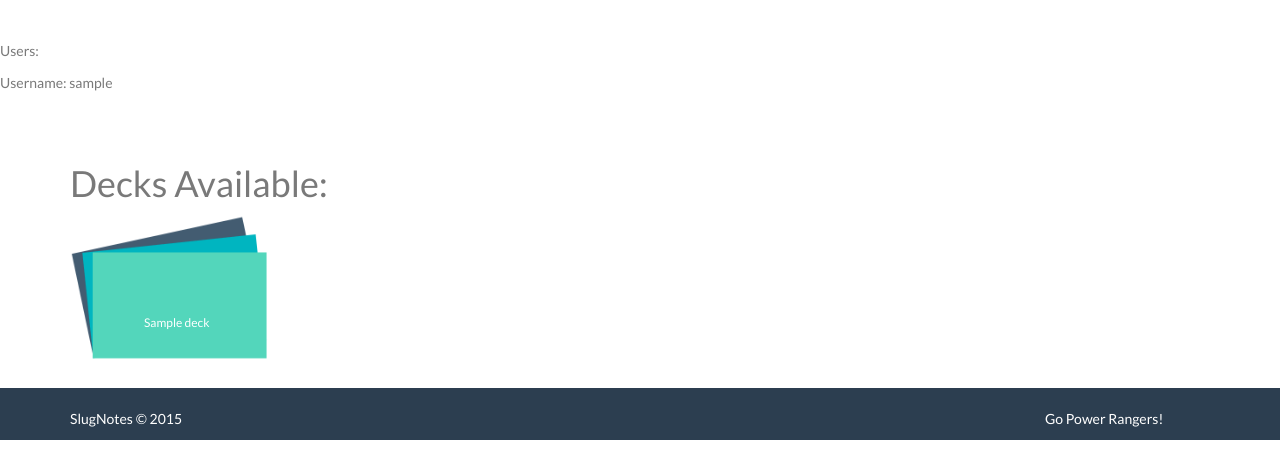
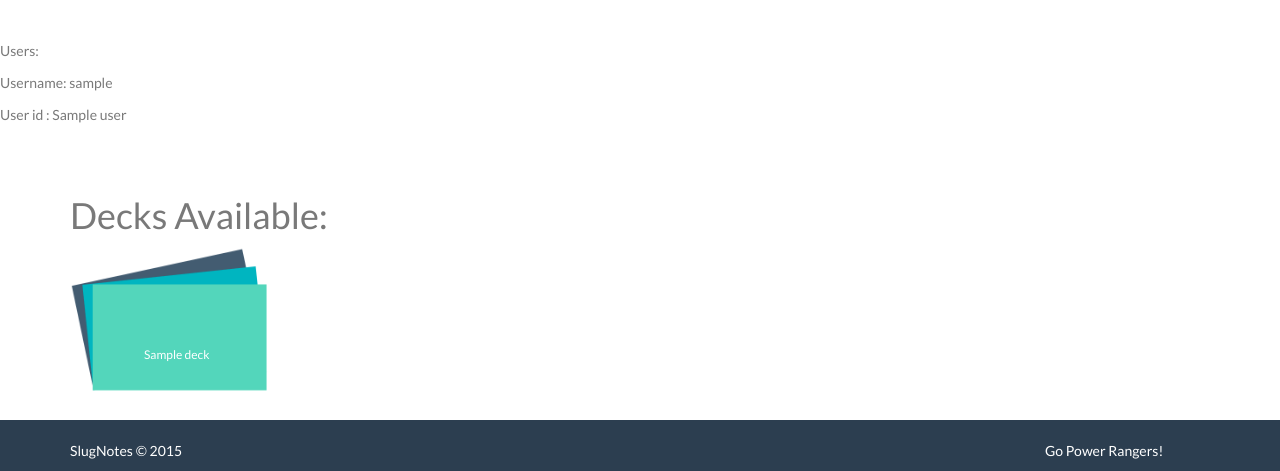
Before and after one commit to hammerface/slugnotes, a Django app: template study_notes_project/templates/flash_cards/search.html in a window 1280 px wide. Shown: the part 96-567 px from the top of the page. Run offline with Django 3.2, Linux system fonts and the light colour scheme; a user stored in the database is signed in; tables that the repository leaves empty hold one stand-in row (values such as "Sample post"); the template is opened without the code that fills it: values that come from a table or form of the project are taken from there, most other values are stand-ins (such as "Sample title", 1, 10 or a date in 2020); some libraries are stand-ins or nearby versions.

Commit message:
fixed user id for search

```diff
--- a/study_notes_project/flash_cards/views.py
+++ b/study_notes_project/flash_cards/views.py
@@ -238,9 +238,8 @@ def Search(request):
     decks = Deck.objects.filter(deck_name__contains=str(query), share_flag = 1, deleted_flag = 0).exclude(user_id=request.user.id)
     deck_list = []
     for user in users:
-        print user
         user_list.append({
-            "user" : user.user_id,
+            "user" : user.id,
             "username" : user.username,
             })
     for deck in decks:
--- a/study_notes_project/templates/flash_cards/search.html
+++ b/study_notes_project/templates/flash_cards/search.html
@@ -7,6 +7,7 @@
 {% if user_list %}
 {% for user in user_list %}
 <p>Username: {{ user.username }}</p>
+<p>User id : {{ user.user }}</p>
 
 
 {% endfor %}
```
